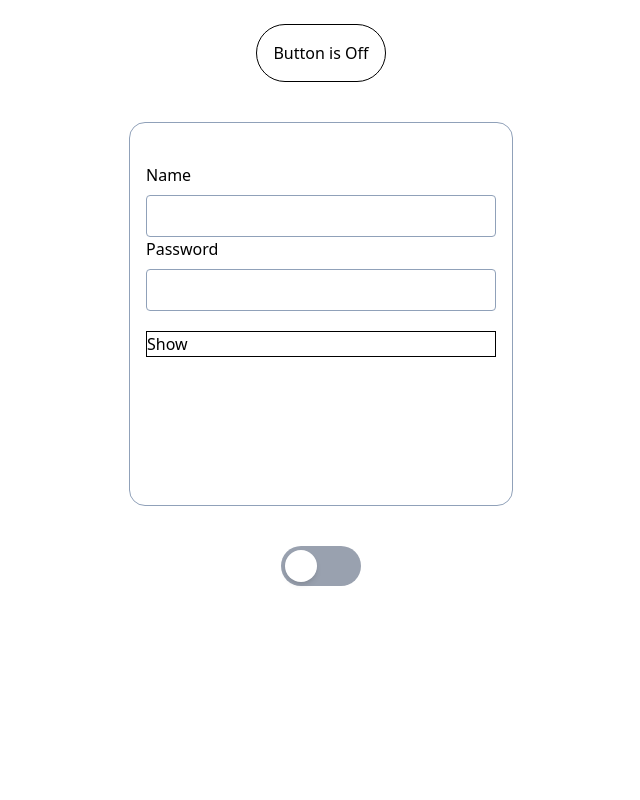
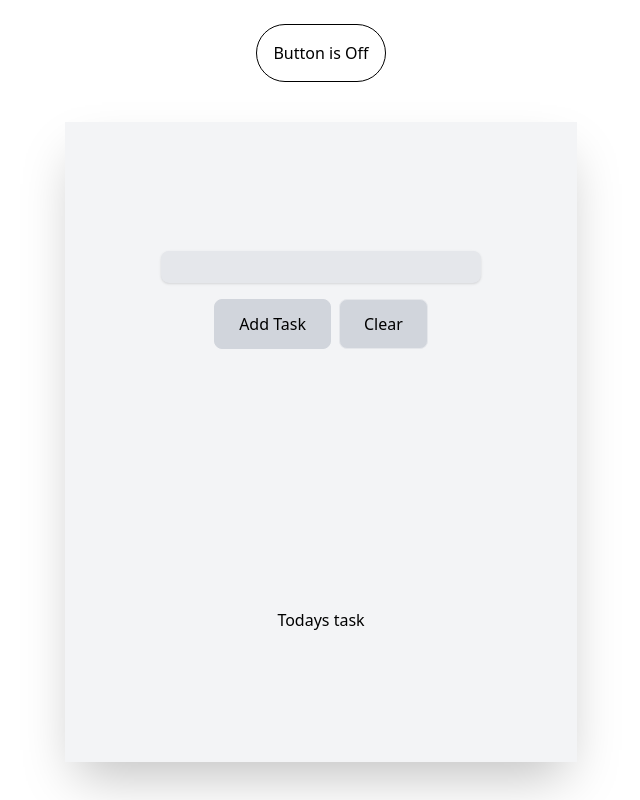
Before and after one commit to jahid01754/React, a Next.js app: page / in a window 1280 px wide. Shown: the part 400-1200 px from the top of the page, without its empty margins (319-959 px from the left). Before the commit the page ends 1026 px from the top, so only its background shows below. Built offline with nearby package versions, Linux system fonts and the light colour scheme.

Commit message:
todo list card

```diff
--- a/app/page.js
+++ b/app/page.js
@@ -4,6 +4,7 @@ import PasswordField from "@/component/Lesson 1/passwordField";
 import StringConcatenation from "@/component/Lesson 1/stringConcatenation";
 import SwitchTheme from "@/component/Lesson 1/switchTheme";
 import ToggleButton from "@/component/Lesson 1/toogleButton";
+import ToDoList from "@/component/Lesson 2/todoList";
 
 export default function Home() {
   return (
@@ -13,6 +14,9 @@ export default function Home() {
 
       <Counter />
       <ToggleButton />
+
+      <ToDoList/>
+
       <PasswordField />
       <SwitchTheme />
     </>
--- /dev/null
+++ b/component/Lesson 2/todoList.jsx
@@ -0,0 +1,21 @@
+export default function ToDoList(){
+    return(
+    <>
+        <div className="flex justify-center items-center mt-10">
+            <div className="w-[40%] h-[40rem] bg-gray-100 shadow-2xl flex flex-col justify-around items-center">
+                <div className="flex flex-col items-center justify-center  gap-4">
+                    <input className="w-[20rem] h-[2rem] bg-gray-200 shadow-sm outline-none px-4 rounded-lg"></input>
+                    <div className="flex gap-2">
+                        <button className="bg-gray-300 border border-gray-300 px-6 py-3 hover:bg-slate-600 hover:text-white transition duration-150 rounded-lg active:bg-slate-700 active:shadow-lg">Add Task</button>
+                        <button className="bg-gray-300 border border-gray-200 px-6 py-3 rounded-lg hover:bg-slate-600 hover:text-white transition duration-150 active:bg-slate-700 active:shadow-lg">Clear</button>
+                    </div>
+                </div>
+                <div>
+                    <p>Todays task</p>
+                </div>
+            </div>
+        </div>
+
+    </>
+);
+}
```
